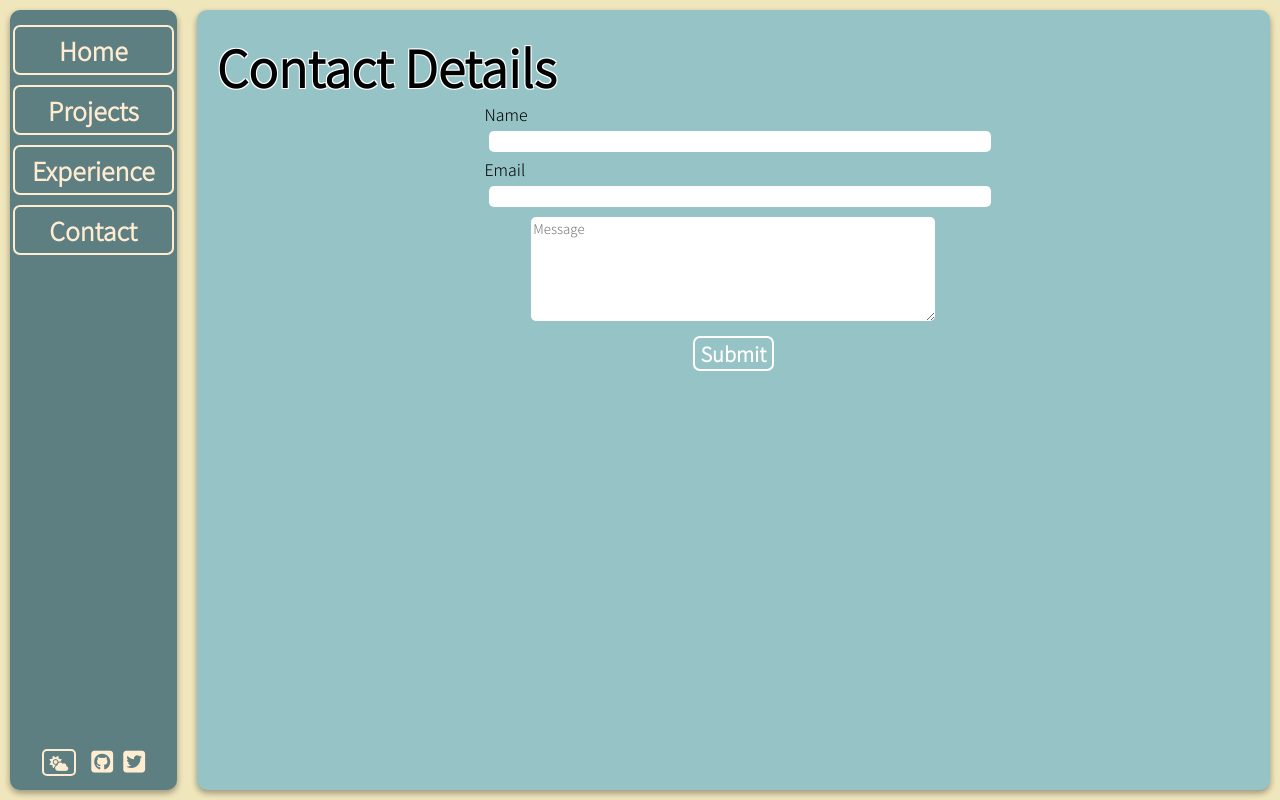
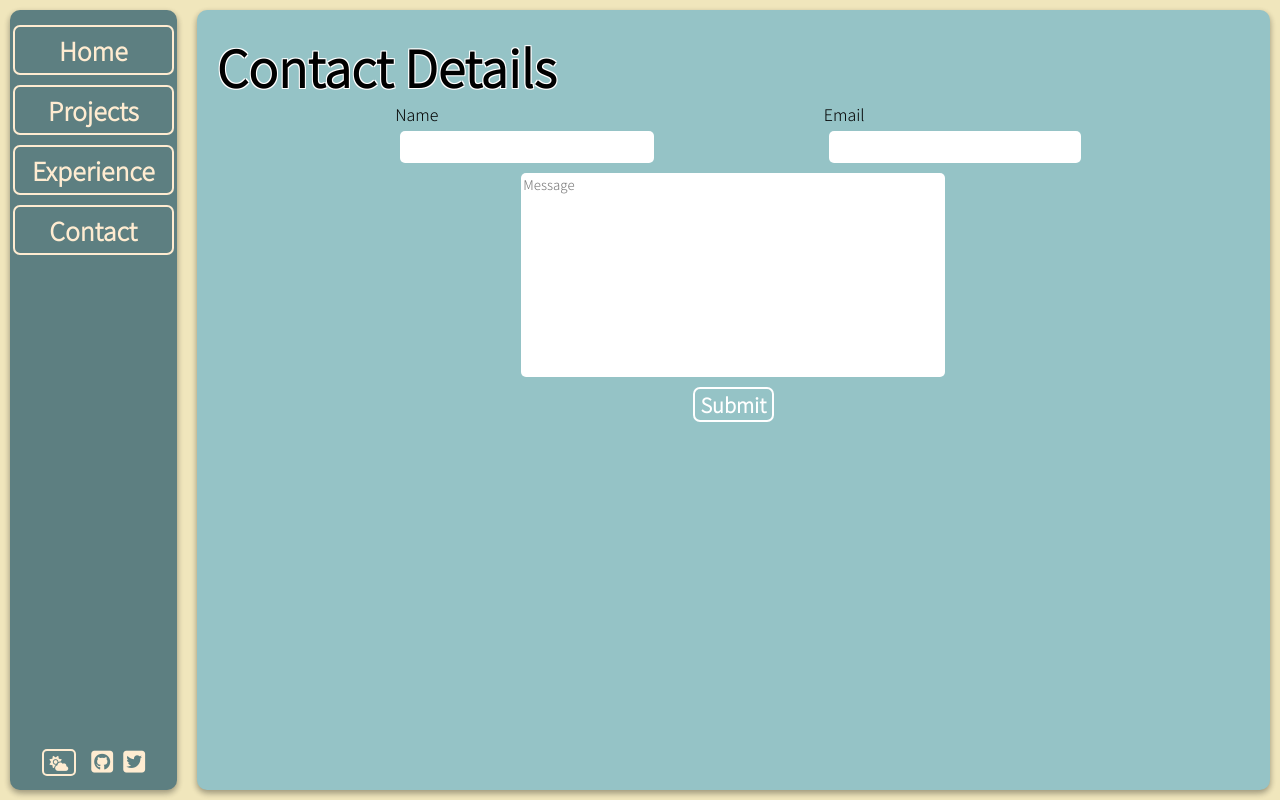
Before and after one commit to AhmedAlihashi/axmed.dev, a React (Create React App) app: page /contact in a window 1280 px wide. Built offline with nearby package versions, Linux system fonts and the light colour scheme; no server answers.

Commit message:
updated contact form

```diff
--- a/src/core/styles/contact.scss
+++ b/src/core/styles/contact.scss
@@ -14,6 +14,18 @@ $text-color-dark: white;
   }
 }
 
+.nameEmail {
+  display:flex;
+  flex-direction: row;
+  width: 100%;
+  align-items: center;
+  justify-content: space-evenly;
+
+  @media (max-width: 730px) {
+    flex-direction: column;
+  }
+}
+
 .contactForm {
   display: flex;
   flex-direction: column;
@@ -21,6 +33,7 @@ $text-color-dark: white;
   justify-content: center;
 
   #name {
+    height: 30px;
     width: 100%;
     border-radius: 5px;
     border: none;
@@ -28,6 +41,7 @@ $text-color-dark: white;
   }
 
   #email {
+    height: 30px;
     width: 100%;
     border-radius: 5px;
     border: none;
@@ -35,6 +49,8 @@ $text-color-dark: white;
   }
 
   #password {
+    height: 30px;
+
     width: 100%;
     border-radius: 5px;
     border: none;
@@ -42,12 +58,12 @@ $text-color-dark: white;
   }
 
   #message {
-    width: 400px;
-    height: 100px;
+    width: 420px;
+    height: 200px;
     border-radius: 5px;
     border: none;
     margin: 5px;
-
+    resize: none;
     @media (max-width: 660px) {
       width: 300px;
     }
--- a/src/pages/Contact.js
+++ b/src/pages/Contact.js
@@ -31,9 +31,8 @@ const Contact = () => {
     <div className="contact">
       <h1 className="experienceTitle">Contact Details</h1>
 
-      <div>
         <form action="submit" className="contactForm">
-          <div>
+          <div className='nameEmail' >
             <label>
               Name
               <input
@@ -68,7 +67,6 @@ const Contact = () => {
             </label>
           </div>
 
-          <div>
             <textarea
               type="text"
               placeholder="Message"
@@ -83,13 +81,11 @@ const Contact = () => {
                 })
               }
             />
-          </div>
 
           <button type="submit" className="inputButton" onClick={handleSubmit}>
             Submit
           </button>
         </form>
-      </div>
     </div>
   );
 };
```
